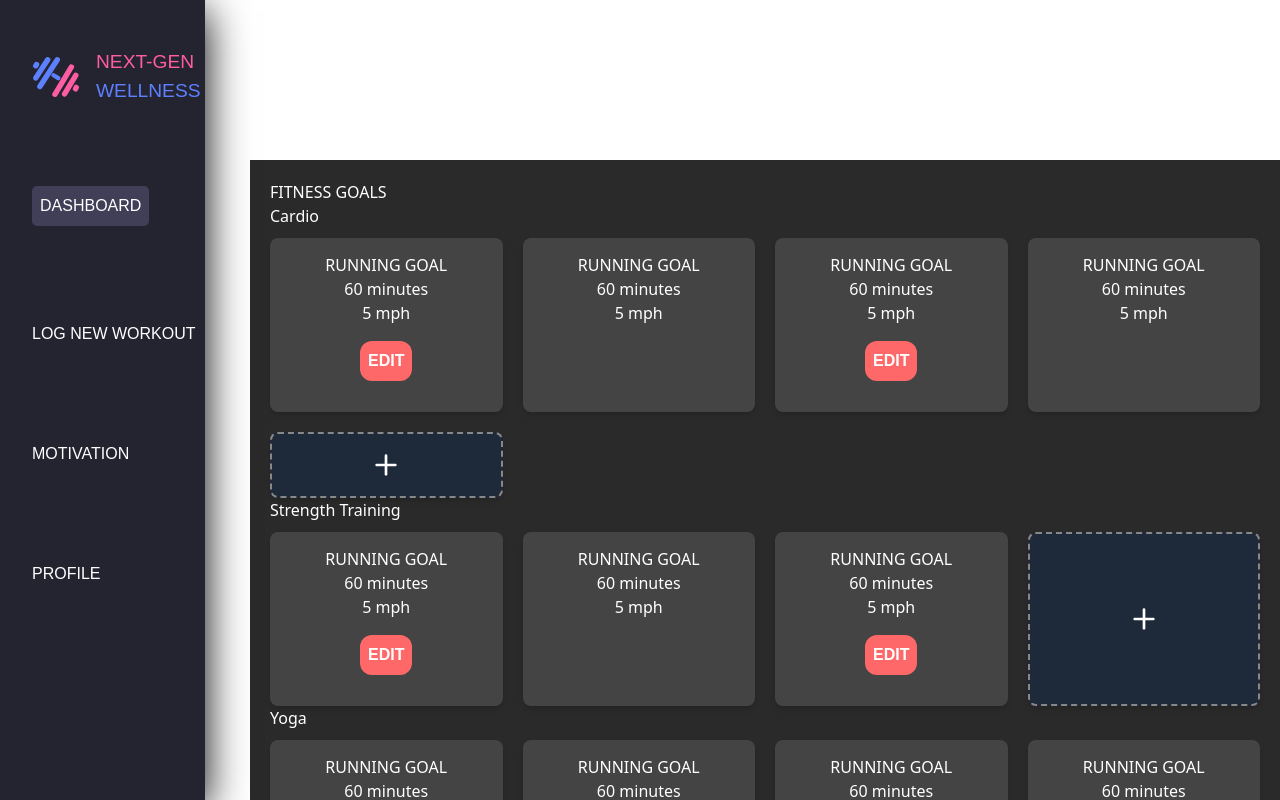
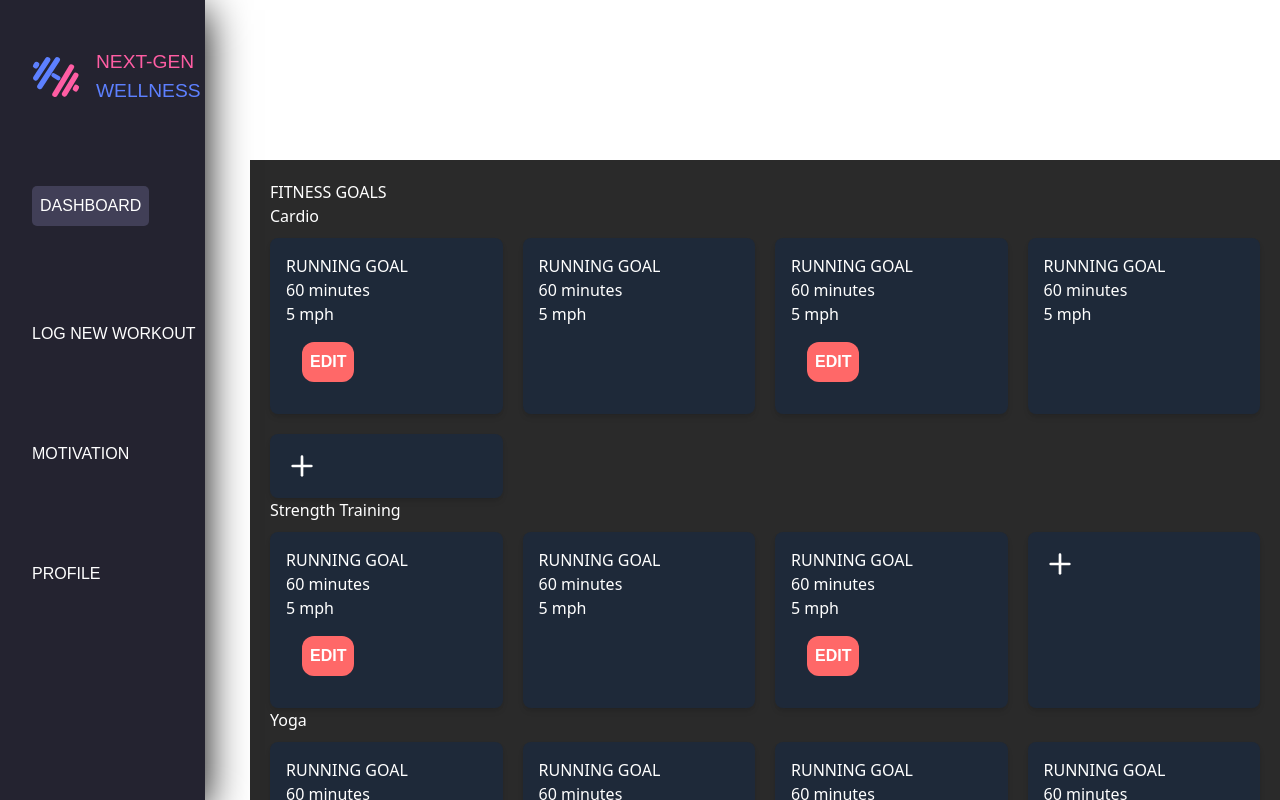
Before and after one commit to RiaChacko/NextGenWellness, a React (Vite) app: page /goals in a window 1280 px wide. Shown: the top 800 px of the page. Built offline with nearby package versions, Linux system fonts and the light colour scheme; a web font is replaced by a local one.

Commit message:
goalsetting css changes

```diff
--- a/src/components/Button.jsx
+++ b/src/components/Button.jsx
@@ -4,7 +4,7 @@ const Button = ({ children, onClick, className = "" }) => {
   return (
     <button
       onClick={onClick}
-      className={`px-4 py-2 bg-blue-500 text-white font-semibold rounded-lg hover:bg-blue-600 transition ${className}`}
+      className={`px-4 py-2 bg-pink-500 text-white font-semibold rounded-lg hover:bg-pink-600 transition ${className}`}
     >
       {children}
     </button>
--- a/src/components/Card.jsx
+++ b/src/components/Card.jsx
@@ -1,15 +1,21 @@
 import React from "react";
 
-const Card = ({ children, className }) => {
+const Card = ({ children, category }) => {
+  const categoryColors = {
+    cardio: "bg-pink-600",
+    strength: "bg-blue-600",
+    yoga: "bg-purple-600",
+  };
+
   return (
-    <div className={`bg-gray-800 p-4 rounded-lg shadow-md ${className}`}>
+    <div className={`p-4 rounded-lg shadow-md ${categoryColors[category] || "bg-gray-800"}`}>
       {children}
     </div>
   );
 };
 
 Card.Content = ({ children }) => {
-    return <div className="mt-2">{children}</div>;
-  };
+  return <div className="mt-2 text-white">{children}</div>;
+};
 
 export default Card;
```
Also changed, not shown: src/pages/GoalSetting.jsx (+8 -0 lines).
